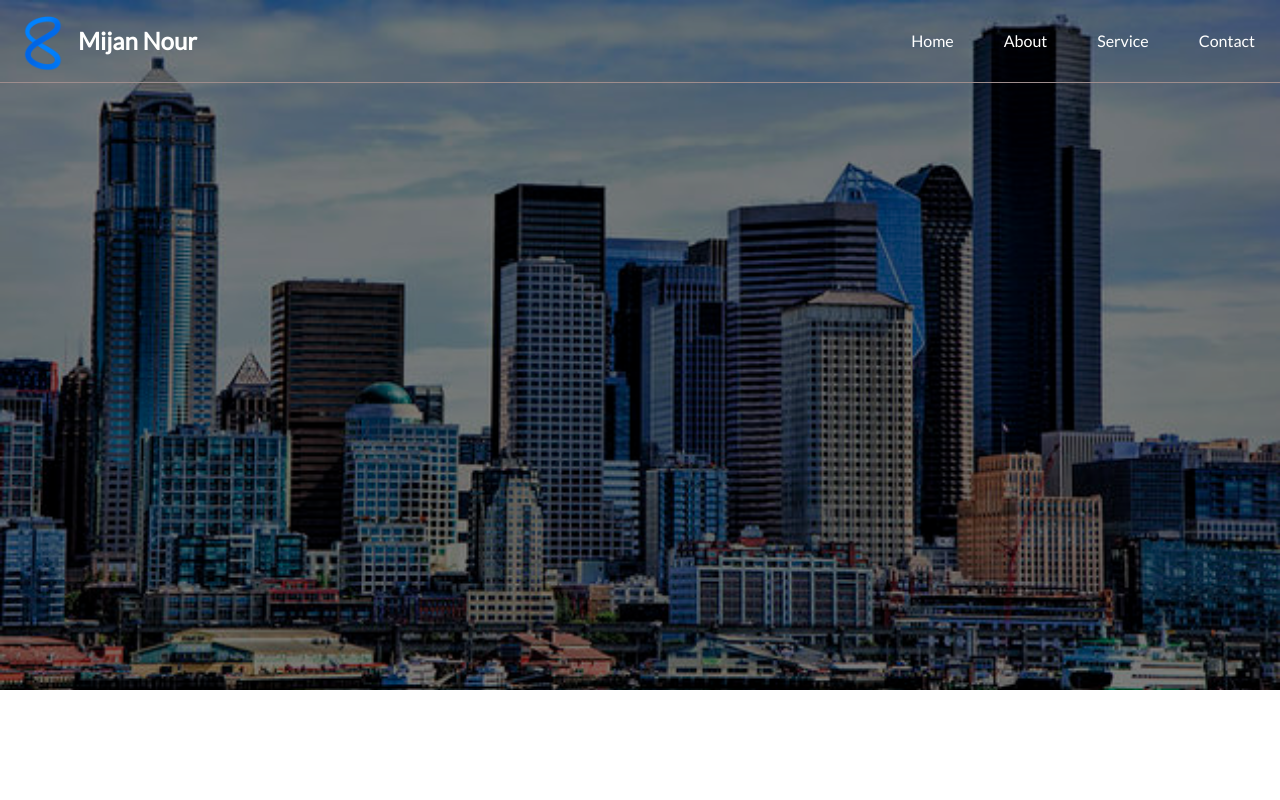
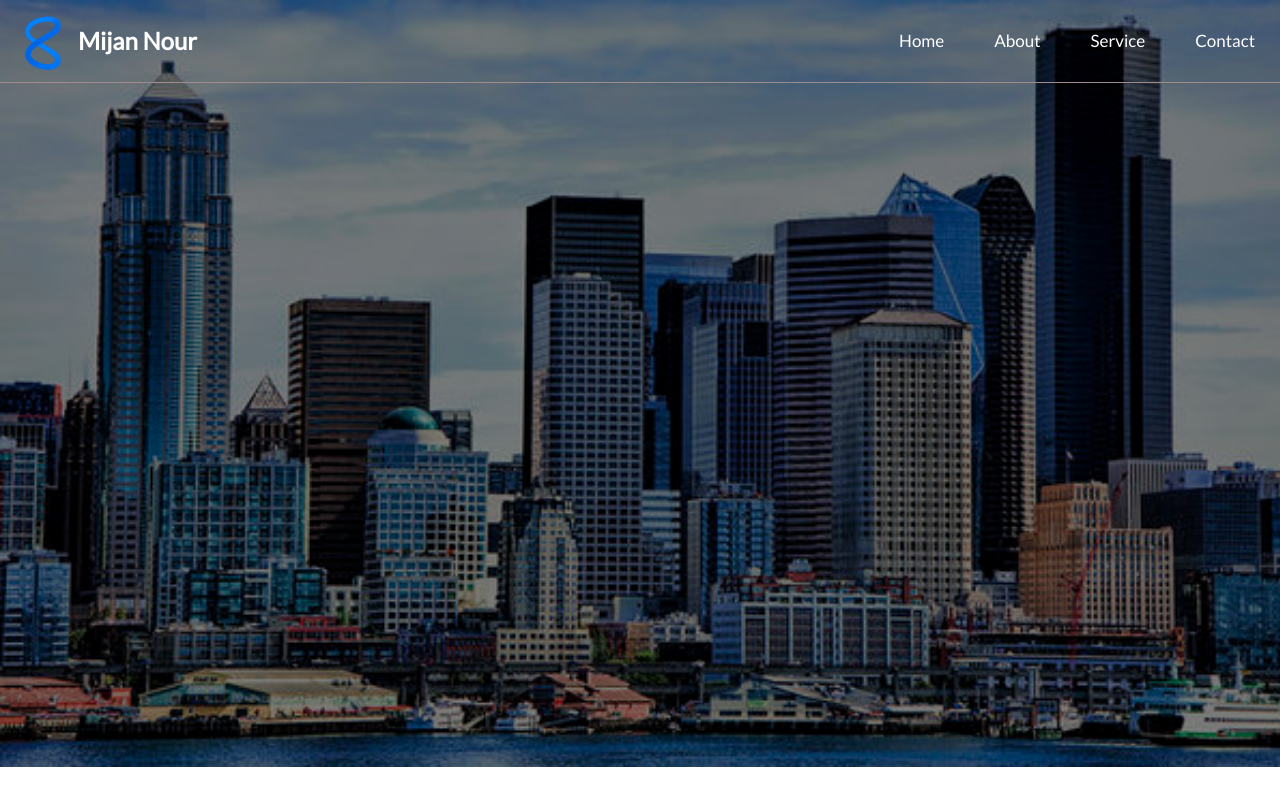
Before and after one commit to Mijannrbd/protfolio-website, a plain HTML site: page Services.html in a window 1280 px wide. Drawn offline with Linux system fonts and the light colour scheme.

Commit message:
nes sites

```diff
--- a/Services.html
+++ b/Services.html
@@ -26,14 +26,14 @@
         <div class="blur-background">
 
             <section class="first-section">
-                <div class="wrapper">
+                <div class="wrappers">
                     <div class="display-flex">
                     <a class="ftag" href=""> <img class="meta" src="./assets/image/Meta-768x432.png" alt=""> <h2 class="mnour">Mijan Nour</h2> </a>
 
                     <ul class="main-menu">
-                        <li class="nav-item"><a href="./index.html" class="nav-link">Home</a></li>
-                        <li class="nav-item"><a href="./About.html" class="nav-link">About</a></li>
-                        <li class="nav-item"><a href="./Services.html" class="nav-link">Service</a>
+                        <li class="nav-item"><a href="./index.html" class="nav-links">Home</a></li>
+                        <li class="nav-item"><a href="./About.html" class="nav-links">About</a></li>
+                        <li class="nav-item"><a href="./Services.html" class="nav-links">Service</a>
                             <ul class="main-menu-2">
                                 <li class="nav-item-2"><a href="" class="nav-link-2">Digital Marketing</a></li>
                                 <li class="nav-item-2"><a href="" class="nav-link-2">Graphics & Design</a></li>
@@ -41,7 +41,7 @@
                                 <li class="nav-item-2"><a href="" class="nav-link-2">Web App & Tech</a></li>
                             </ul>
                         </li>
-                        <li class="nav-item"><a href="./Contact.html" class="nav-link">Contact</a></li>
+                        <li class="nav-item"><a href="./Contact.html" class="nav-links">Contact</a></li>
                     </ul>
 
                     <div class="humberger">
--- a/assets/css/services.css
+++ b/assets/css/services.css
@@ -12,7 +12,7 @@
     background-position: middle;
     background-repeat: no-repeat;
     background-size: cover;
-    height: 690px;
+    height: 767px;
     position: relative;
 }
 
@@ -23,6 +23,33 @@
     top: 0;
     left: 0;
     background-color: rgba(0,0,0,0.5);
+}
+
+.wrappers{
+    width: 100%;
+    max-width: 1510px;
+    margin-left: auto;
+    margin-right: auto;
+}
+
+.nav-links{
+    color: #fff;
+    font-size: 17px;
+    padding: 20px 25px;
+}
+
+.first-section.sticky .nav-links{
+    color: rgb(71, 65, 65);
+}
+
+.nav-item{
+    transition: .3s;
+    position: relative;
+    cursor: pointer;
+}
+
+.nav-item:hover .nav-links{
+    color: blue;
 }
 
 /* background and blur end  */
```
